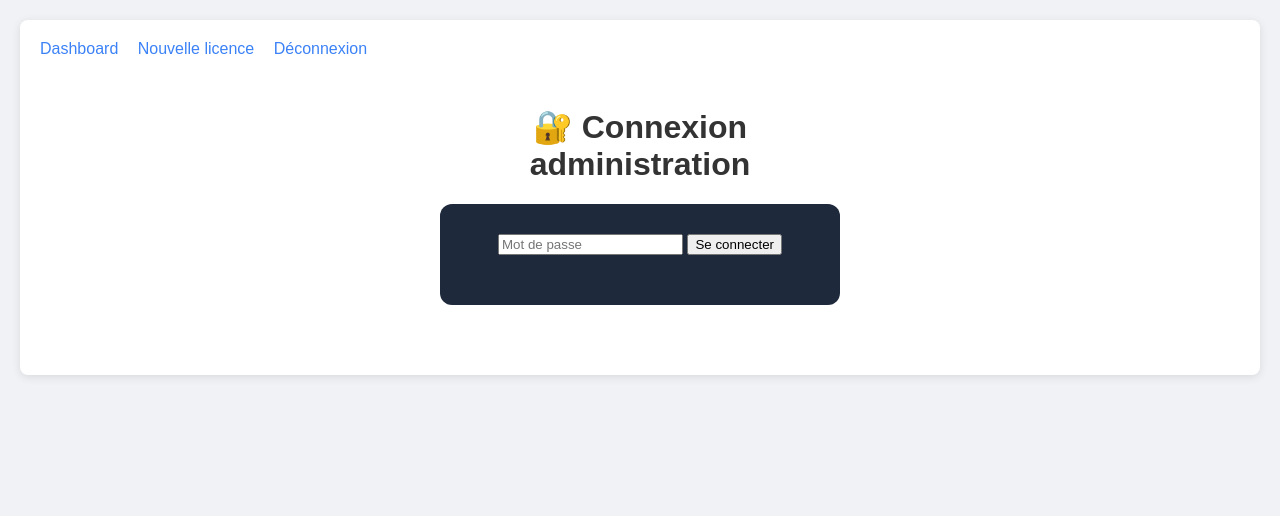
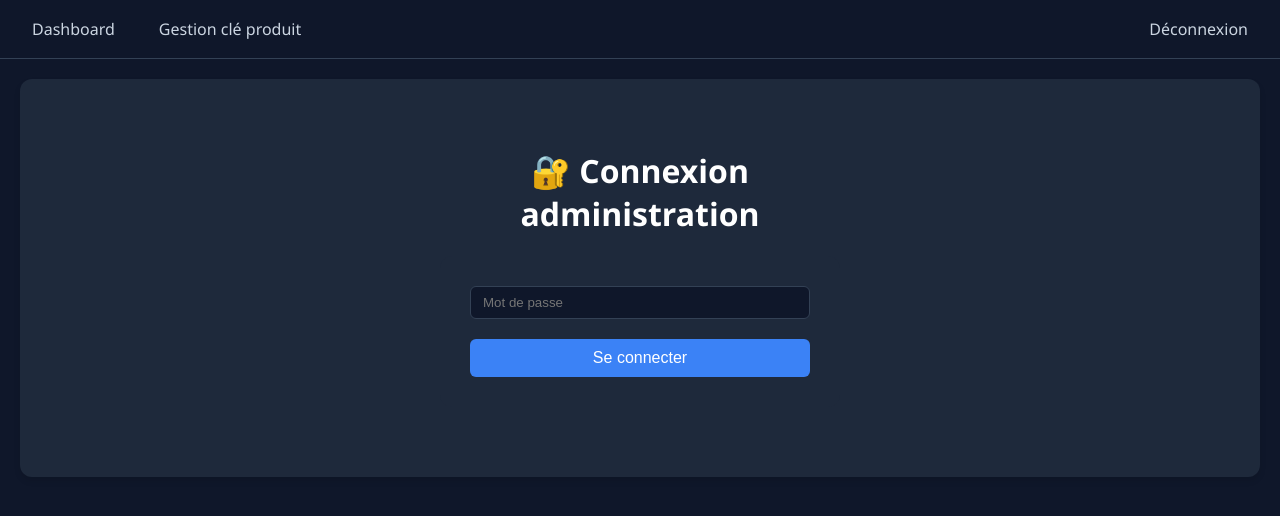
Before and after one commit to jbbicaba/license-api, a FastAPI app: page /admin/login in a window 1280 px wide. Shown: the top 516 px of the page. Run offline with FastAPI, Linux system fonts and the light colour scheme.

Commit message:
Navbar: 'Gestion clé produit' au lieu de 'Clés produit'

```diff
--- a/admin/templates/base.html
+++ b/admin/templates/base.html
@@ -4,29 +4,143 @@
     <title>Administration des licences</title>
     <meta charset="utf-8">
     <style>
-        body { font-family: Arial, sans-serif; margin: 20px; background: #f0f2f5; }
-        .container { max-width: 1200px; margin: auto; background: white; padding: 20px; border-radius: 8px; box-shadow: 0 2px 10px rgba(0,0,0,0.1); }
-        h1 { color: #333; }
-        table { width: 100%; border-collapse: collapse; }
-        th, td { padding: 10px; border-bottom: 1px solid #ddd; text-align: left; }
-        th { background: #3b82f6; color: white; }
-        tr:hover { background: #f5f5f5; }
-        .btn { display: inline-block; padding: 5px 10px; background: #3b82f6; color: white; text-decoration: none; border-radius: 4px; font-size: 12px; }
-        .btn-danger { background: #ef4444; }
-        .btn-warning { background: #f59e0b; }
-        .btn-sm { padding: 3px 8px; font-size: 11px; }
-        .navbar { margin-bottom: 20px; }
-        .navbar a { margin-right: 15px; text-decoration: none; color: #3b82f6; }
-        .error { color: red; }
+        body {
+            font-family: 'Segoe UI', Arial, sans-serif;
+            margin: 0;
+            background: #0f172a;
+            color: #e2e8f0;
+        }
+        .container {
+            max-width: 1200px;
+            margin: 20px auto;
+            background: #1e293b;
+            border-radius: 12px;
+            box-shadow: 0 4px 6px rgba(0,0,0,0.1);
+            padding: 20px;
+        }
+        .navbar {
+            background: #0f172a;
+            padding: 10px 20px;
+            border-bottom: 1px solid #334155;
+            display: flex;
+            gap: 20px;
+            align-items: center;
+        }
+        .navbar a {
+            color: #cbd5e1;
+            text-decoration: none;
+            padding: 8px 12px;
+            border-radius: 6px;
+            transition: background 0.2s;
+        }
+        .navbar a:hover {
+            background: #1e293b;
+            color: white;
+        }
+        .navbar .right {
+            margin-left: auto;
+        }
+        h1, h2 {
+            color: white;
+        }
+        table {
+            width: 100%;
+            border-collapse: collapse;
+            background: #0f172a;
+            border-radius: 8px;
+            overflow: hidden;
+        }
+        th, td {
+            padding: 12px;
+            text-align: left;
+            border-bottom: 1px solid #334155;
+        }
+        th {
+            background: #1e293b;
+            color: #94a3b8;
+            font-weight: 600;
+        }
+        tr:hover {
+            background: #1e293b;
+        }
+        .btn {
+            display: inline-block;
+            background: #3b82f6;
+            color: white;
+            padding: 8px 16px;
+            text-decoration: none;
+            border-radius: 6px;
+            font-size: 14px;
+            font-weight: 500;
+            transition: background 0.2s;
+            border: none;
+            cursor: pointer;
+        }
+        .btn:hover {
+            background: #2563eb;
+        }
+        .btn-sm {
+            padding: 4px 8px;
+            font-size: 12px;
+        }
+        .btn-warning {
+            background: #f59e0b;
+        }
+        .btn-warning:hover {
+            background: #d97706;
+        }
+        .btn-danger {
+            background: #ef4444;
+        }
+        .btn-danger:hover {
+            background: #dc2626;
+        }
+        .error {
+            color: #ef4444;
+            background: #1e293b;
+            padding: 10px;
+            border-radius: 6px;
+            margin-bottom: 15px;
+        }
+        input, textarea, select {
+            background: #0f172a;
+            border: 1px solid #334155;
+            border-radius: 6px;
+            padding: 8px 12px;
+            color: white;
+            width: 100%;
+            box-sizing: border-box;
+        }
+        input:focus {
+            outline: none;
+            border-color: #3b82f6;
+        }
+        form {
+            max-width: 400px;
+            margin: 0 auto;
+        }
+        button[type="submit"] {
+            width: 100%;
+            padding: 10px;
+            background: #3b82f6;
+            color: white;
+            border: none;
+            border-radius: 6px;
+            cursor: pointer;
+            font-size: 16px;
+        }
+        button[type="submit"]:hover {
+            background: #2563eb;
+        }
     </style>
 </head>
 <body>
+    <div class="navbar">
+        <a href="/admin/dashboard">Dashboard</a>
+        <a href="/admin/keys">Gestion clé produit</a>
+        <a href="/admin/logout" class="right">Déconnexion</a>
+    </div>
     <div class="container">
-        <div class="navbar">
-            <a href="/admin/dashboard">Dashboard</a>
-            <a href="/admin/license/new">Nouvelle licence</a>
-            <a href="/admin/logout">Déconnexion</a>
-        </div>
         {% block content %}{% endblock %}
     </div>
 </body>
```
